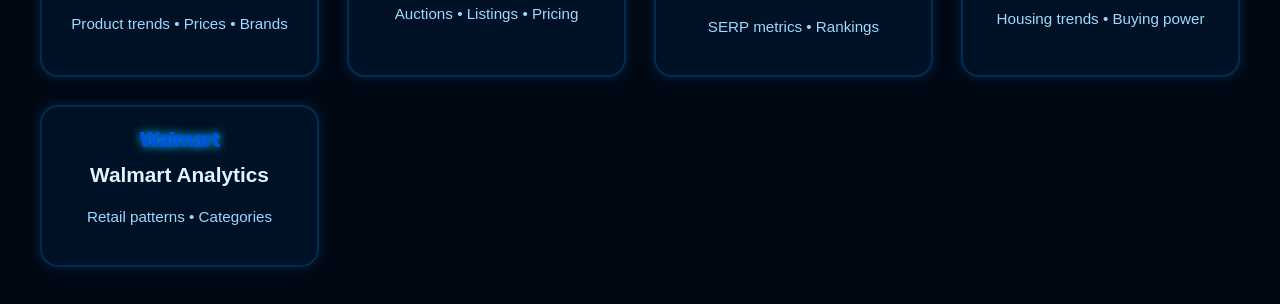
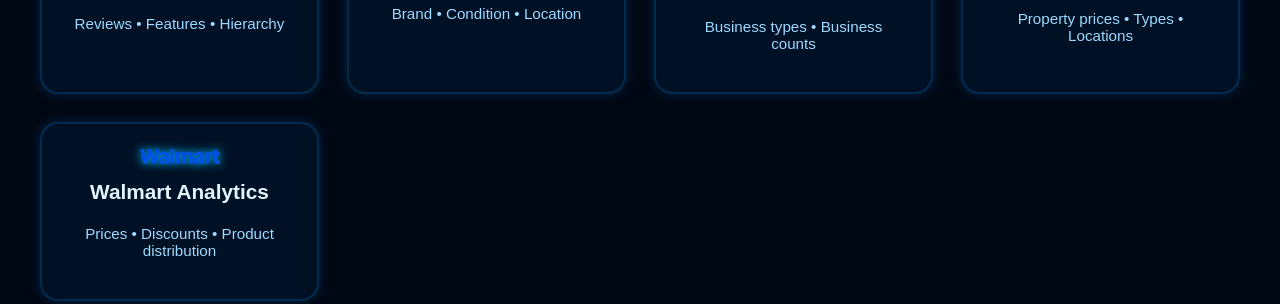
Before and after one commit to SHAIMOOM251283/SCRAPER_API_DEMO, a plain HTML site: page index.html in a window 1280 px wide. Shown: the part 528-832 px from the top of the page. Drawn offline with Linux system fonts and the light colour scheme.

Commit message:
Update index.html: refresh title and platform card descriptions

```diff
--- a/index.html
+++ b/index.html
@@ -3,7 +3,7 @@
 <head>
     <meta charset="UTF-8">
     <meta name="viewport" content="width=device-width, initial-scale=1.0">
-    <title>Built_with_ScraperAPI</title>
+    <title>ScraperAPI DASHBOARDS</title>
     <link rel="stylesheet" href="styles.css">
 </head>
 
@@ -28,35 +28,35 @@
         <a href="SCRAPER_API/IMAGES/AMAZON/amazon_charts.html" class="platform-card">
             <img src="SCRAPER_API/IMAGES/AMAZON/amazon_logo.png" class="platform-icon" alt="Amazon">
             <h3>Amazon Analytics</h3>
-            <p>Product trends • Prices • Brands</p>
+            <p>Reviews • Features • Hierarchy</p>
         </a>
 
         <!-- eBay -->
         <a href="SCRAPER_API/IMAGES/EBAY/ebay_charts.html" class="platform-card">
             <img src="SCRAPER_API/IMAGES/EBAY/ebay_logo.png" class="platform-icon" alt="eBay">
             <h3>eBay Insights</h3>
-            <p>Auctions • Listings • Pricing</p>
+            <p>Brand • Condition • Location</p>
         </a>
 
         <!-- Google -->
         <a href="SCRAPER_API/IMAGES/GOOGLE/google_charts.html" class="platform-card">
             <img src="SCRAPER_API/IMAGES/GOOGLE/Google_2015_logo.svg" class="platform-icon" alt="Google">
             <h3>Google Search</h3>
-            <p>SERP metrics • Rankings</p>
+            <p>Business types • Business counts</p>
         </a>
 
         <!-- Redfin -->
         <a href="SCRAPER_API/IMAGES/REDFIN/redfin_charts.html" class="platform-card">
             <img src="SCRAPER_API/IMAGES/REDFIN/redfin_logo.png" class="platform-icon" alt="Redfin">
             <h3>Redfin Real Estate</h3>
-            <p>Housing trends • Buying power</p>
+            <p>Property prices • Types • Locations</p>
         </a>
 
         <!-- Walmart -->
         <a href="SCRAPER_API/IMAGES/WALMART/walmart_charts.html" class="platform-card">
             <img src="SCRAPER_API/IMAGES/WALMART/walmart_logo.svg.png" class="platform-icon" alt="Walmart">
             <h3>Walmart Analytics</h3>
-            <p>Retail patterns • Categories</p>
+            <p>Prices • Discounts • Product distribution</p>
         </a>
 
     </section>
```
